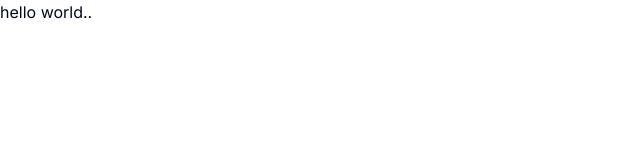
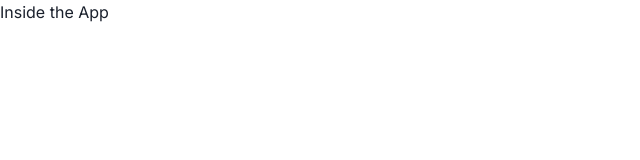
Before and after one commit to MdSaad07/AMS, a Next.js app: page / in a window 1280 px wide. Shown: the top 160 px of the page, without its empty margins (0-640 px from the left). Built offline with nearby package versions, Linux system fonts and the light colour scheme.

Commit message:
Updated the files as per requirements

```diff
--- a/package.json
+++ b/package.json
@@ -15,12 +15,13 @@
     "@hookform/resolvers": "^3.9.0",
     "@radix-ui/react-label": "^2.1.0",
     "@radix-ui/react-slot": "^1.1.0",
+    "autoprefixer": "^10.4.20",
     "class-variance-authority": "^0.7.0",
     "clsx": "^2.1.1",
     "framer-motion": "^11.3.27",
     "lucide-react": "^0.427.0",
-    "next": "14.2.4",
-    "react": "^18",
+    "next": "^14.2.5",
+    "react": "^18.3.1",
     "react-dom": "^18",
     "react-hook-form": "^7.52.2",
     "shadcn": "^1.0.0",
@@ -29,6 +30,7 @@
     "zod": "^3.23.8"
   },
   "devDependencies": {
+    "@types/node": "22.3.0",
     "eslint": "^8",
     "eslint-config-next": "14.2.4"
   }
--- a/src/app/page.js
+++ /dev/null
@@ -1,11 +0,0 @@
-import Image from "next/image";
-import LoginPage from "@/Pages/Login";
-
-export default function Home() {
-  return (
-    // <LoginPage />
-    <div>
-      <h1> hello world..</h1>
-    </div>
-  );
-}
--- /dev/null
+++ b/src/app/page.tsx
@@ -0,0 +1,12 @@
+import * as React from 'react'
+import { ChakraProvider } from '@chakra-ui/react'
+import Dashboard from './dashboard/page';
+
+export default function App() {
+  return (
+    <ChakraProvider>
+    <div> Inside the App </div>
+    {/* <Dashboard /> */}
+  </ChakraProvider>
+  );
+}
```
Also changed, not shown: src/app/dashboard/page.tsx (+11 -0 lines), src/app/members/page.tsx (+11 -0 lines), tsconfig.json (added, +34 -0 lines), src/app/dashboard/layout.tsx (deleted), 1 other file (tests, documents, lock files or other folders).
